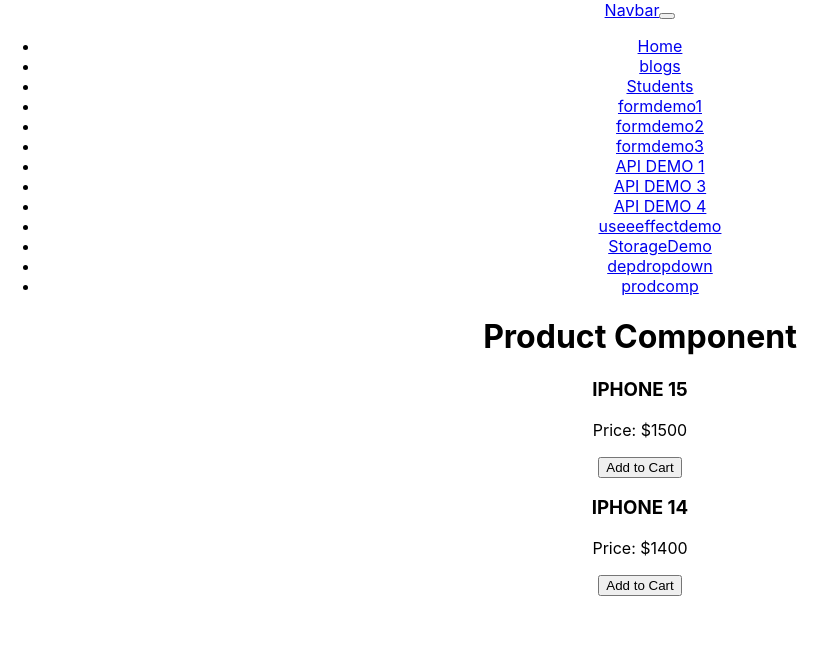
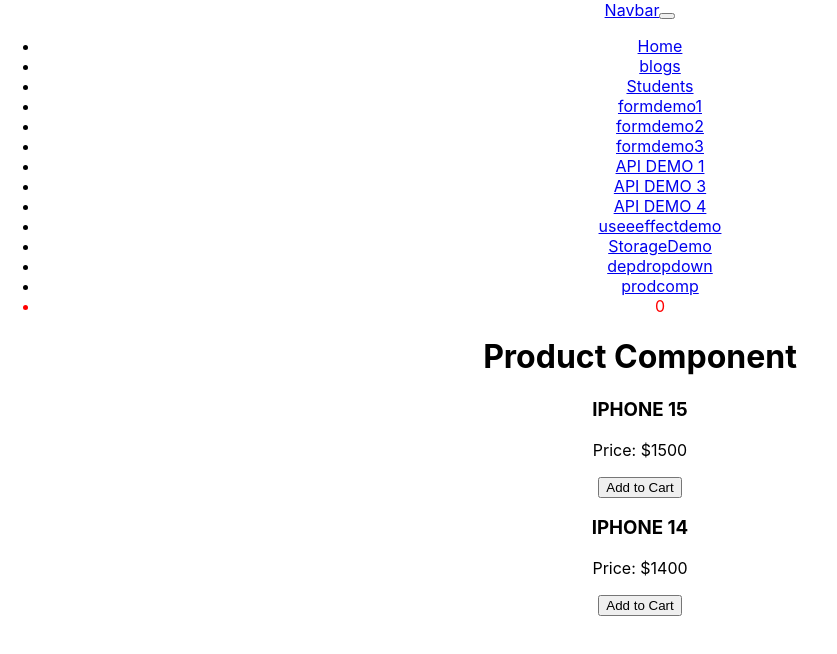
Before and after one commit to samirvithlani/akshayraj-react, a React (Create React App) app: page /prodcomp in a window 1280 px wide. Shown: the top 654 px of the page, without its empty margins (0-837 px from the left). Built offline with nearby package versions, Linux system fonts and the light colour scheme; the HTML template or start-up script is replaced by a standard one.

Commit message:
redux part 2

```diff
--- a/src/Navbar.jsx
+++ b/src/Navbar.jsx
@@ -1,11 +1,17 @@
 import React, { useContext } from "react";
 import { Link } from "react-router-dom";
 import { ThemeContext } from "./Context";
+import { useSelector } from "react-redux";
 
 export const Navbar = () => {
 
   const {mode} = useContext(ThemeContext)
   console.log("mode...",mode)
+
+  const state = useSelector((state)=>state.cart.products)
+  console.log("state...",state)
+
+
   return (
     <nav class="navbar navbar-expand-lg navbar-dark bg-dark">
       <a class="navbar-brand" href="#">
@@ -95,6 +101,11 @@
             prodcomp
             </Link>
           </li>
+          <li style={{color:"red"}}>
+              {
+                state?.length
+              }
+          </li>
 
         </ul>
       </div>
--- a/src/components/ProdComp.jsx
+++ b/src/components/ProdComp.jsx
@@ -17,7 +17,7 @@
                 <h3>IPHONE 14</h3>
                 <p>Price: $1400</p>
 
-                <button onClick={()=>{dispatch(addToCart({name:"iphone15",price:1500}))}}>Add to Cart</button>
+                <button onClick={()=>{dispatch(addToCart({name:"iphone16",price:1200}))}}>Add to Cart</button>
 
         </div>
     </div>
--- a/src/redux/CartSlice.js
+++ b/src/redux/CartSlice.js
@@ -12,6 +12,9 @@
             console.log("action",action)
             console.log("state...",state)
             state.products.push(action.payload)
+            //action will have type,and payload
+            //type: cart/addToCart
+            //payload:object
         }
     }
 
--- a/src/store.js
+++ b/src/store.js
@@ -4,6 +4,6 @@
 export const store = configureStore({
     reducer:{
         // Add the reducer here
-        cartReducer
+        cart:cartReducer
     }
 })
```
